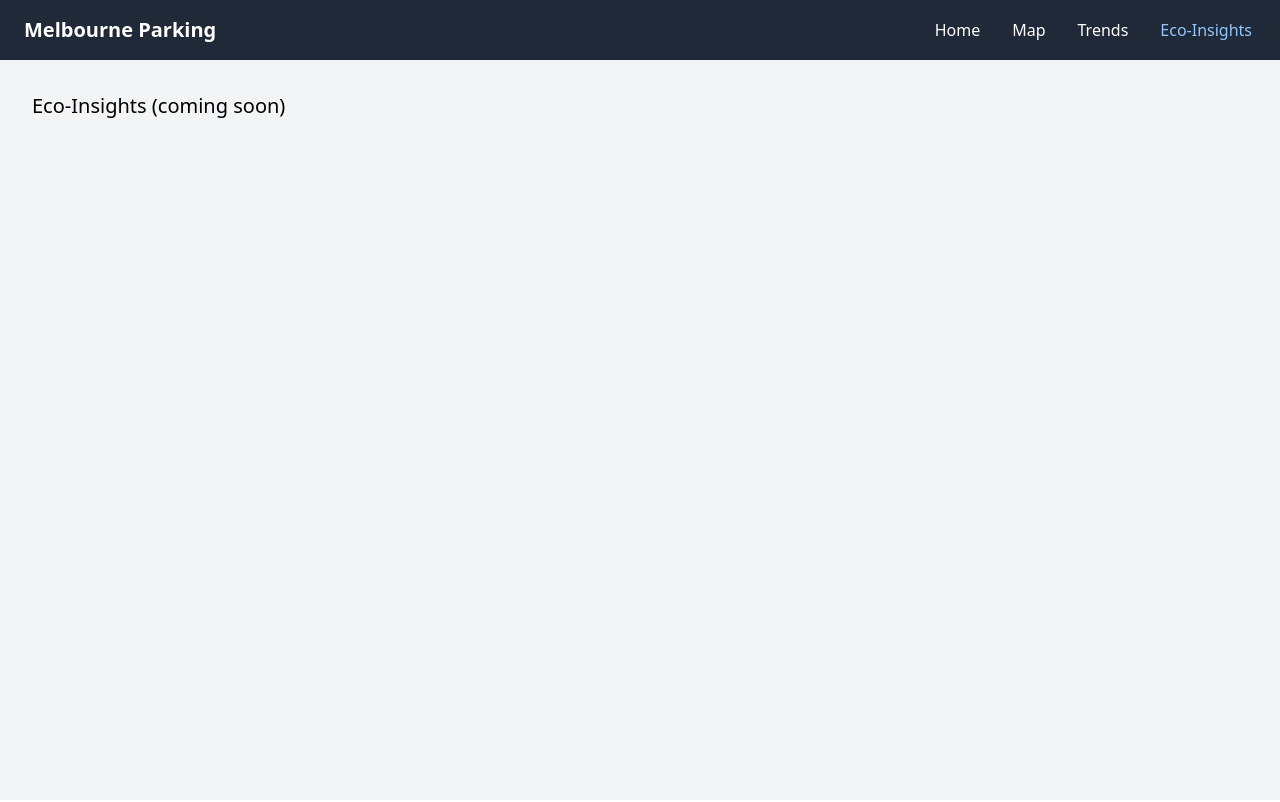
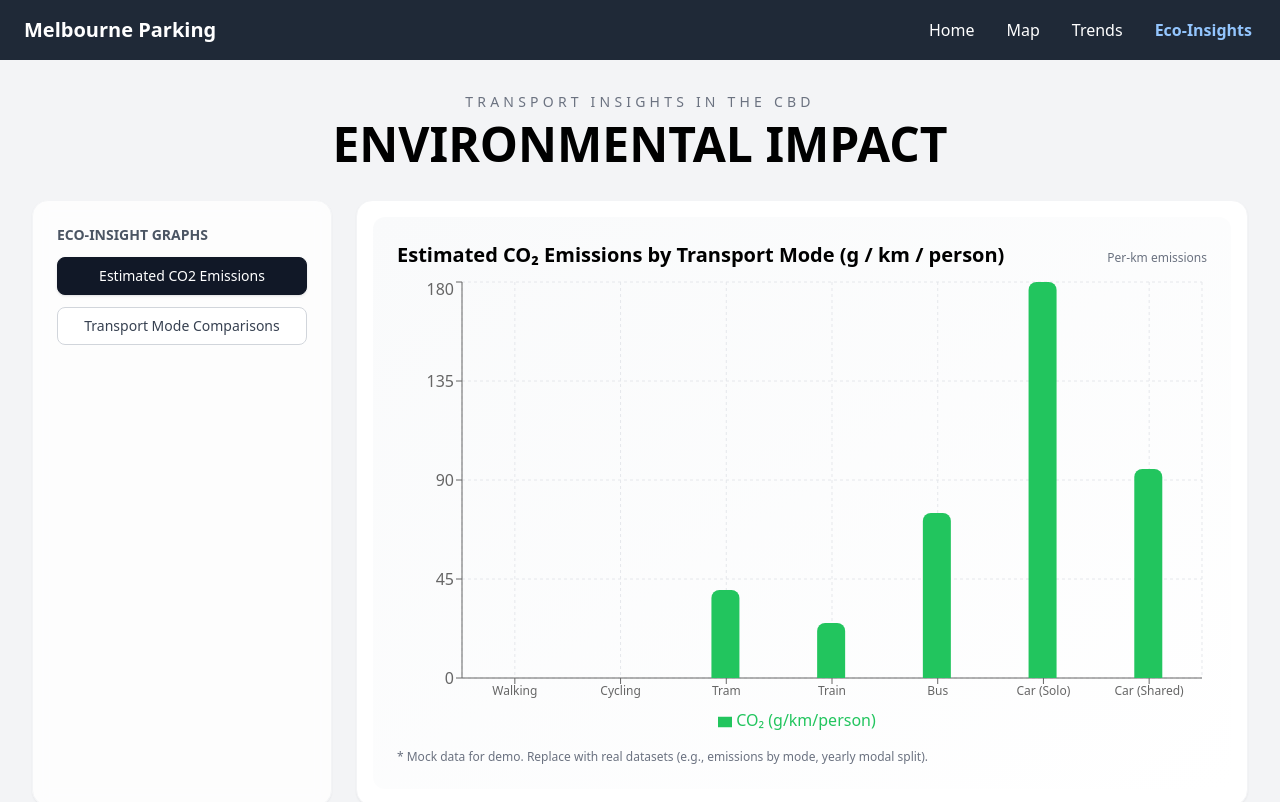
Before and after one commit to Morerer/FIT5120-TP31, a React (Vite) app in the folder frontend/: page /eco-insights in a window 1280 px wide. Shown: the top 802 px of the page. Built offline with nearby package versions, Linux system fonts and the light colour scheme.

Commit message:
The Eco-Insight page has been implemented, with only the import of actual data remaining.

```diff
--- a/frontend/src/App.jsx
+++ b/frontend/src/App.jsx
@@ -5,9 +5,8 @@ import Navbar from './components/navbar.jsx';
 import HomePage from './pages/HomePage.jsx';
 import MapPage from './pages/MapPage.jsx';
 import TrendsPage from './pages/TrendsPage.jsx';
+import EcoInsightsPage from './pages/EcoInsightsPage.jsx';
 
-// 占位：后续有独立页面时再替换为 import
-const EcoInsightsPage = () => <div className="p-8 text-xl">Eco-Insights (coming soon)</div>;
 const NotFound = () => <div className="p-8 text-xl">404 Not Found</div>;
 
 export default function App() {
@@ -18,7 +17,7 @@ export default function App() {
         <Route path="/" element={<HomePage />} />
         <Route path="/map" element={<MapPage />} />
         <Route path="/trends" element={<TrendsPage />} />
-        <Route path="/eco-insights" element={<EcoInsightsPage />} />
+        <Route path="/eco-insights" element={<EcoInsightsPage />} /> {/* New Page */}
         <Route path="*" element={<NotFound />} />
       </Routes>
     </div>
--- a/frontend/src/components/navbar.jsx
+++ b/frontend/src/components/navbar.jsx
@@ -4,24 +4,36 @@ import { NavLink } from 'react-router-dom';
 
 export default function Navbar() {
   const linkClass = ({ isActive }) =>
-    `px-1 hover:text-blue-400 ${isActive ? 'text-blue-300' : ''}`;
+    `px-1 transition-colors duration-200 hover:text-blue-400 ${
+      isActive ? 'text-blue-300 font-semibold' : ''
+    }`;
 
   return (
     <NavigationMenu.Root className="relative flex justify-between items-center bg-gray-800 text-white px-6 py-4">
+      {/* Logo / Title */}
       <div className="text-xl font-bold">Melbourne Parking</div>
 
+      {/* Navigation Links */}
       <NavigationMenu.List className="flex gap-6 items-center">
         <NavigationMenu.Item>
-          <NavLink to="/" className={linkClass}>Home</NavLink>
+          <NavLink to="/" end className={linkClass}>
+            Home
+          </NavLink>
         </NavigationMenu.Item>
         <NavigationMenu.Item>
-          <NavLink to="/map" className={linkClass}>Map</NavLink>
+          <NavLink to="/map" className={linkClass}>
+            Map
+          </NavLink>
         </NavigationMenu.Item>
         <NavigationMenu.Item>
-          <NavLink to="/trends" className={linkClass}>Trends</NavLink>
+          <NavLink to="/trends" className={linkClass}>
+            Trends
+          </NavLink>
         </NavigationMenu.Item>
         <NavigationMenu.Item>
-          <NavLink to="/eco-insights" className={linkClass}>Eco-Insights</NavLink>
+          <NavLink to="/eco-insights" className={linkClass}>
+            Eco-Insights
+          </NavLink>
         </NavigationMenu.Item>
       </NavigationMenu.List>
     </NavigationMenu.Root>
--- /dev/null
+++ b/frontend/src/pages/EcoInsightsPage.jsx
@@ -0,0 +1,128 @@
+import { useState, useMemo } from 'react';
+import {
+  BarChart, Bar,
+  LineChart, Line,
+  XAxis, YAxis, CartesianGrid, Tooltip, Legend,
+  ResponsiveContainer
+} from 'recharts';
+
+/** —— Mock data (can be replaced with API later) —— */
+// Unit emissions from different modes of transport（g CO2 / km / 人）
+const emissionPerKm = [
+  { mode: 'Walking',     co2: 0   },
+  { mode: 'Cycling',     co2: 0   },
+  { mode: 'Tram',        co2: 40  },
+  { mode: 'Train',       co2: 25  },
+  { mode: 'Bus',         co2: 75  },
+  { mode: 'Car (Solo)',  co2: 180 },
+  { mode: 'Car (Shared)',co2: 95  },
+];
+
+// 2014–2024 Percentage of travel by mode — sample data
+const modalShare = [
+  { year: '2014', walk: 8,  bike: 3,  tram: 18, train: 22, bus: 14, car: 35 },
+  { year: '2016', walk: 9,  bike: 4,  tram: 19, train: 22, bus: 13, car: 33 },
+  { year: '2018', walk: 10, bike: 5,  tram: 19, train: 23, bus: 12, car: 31 },
+  { year: '2020', walk: 11, bike: 6,  tram: 18, train: 22, bus: 12, car: 31 },
+  { year: '2022', walk: 10, bike: 7,  tram: 18, train: 23, bus: 12, car: 30 },
+  { year: '2024', walk: 11, bike: 8,  tram: 18, train: 24, bus: 12, car: 27 },
+];
+
+const TABS = [
+  { key: 'co2',  label: 'Estimated CO2 Emissions' },
+  { key: 'mode', label: 'Transport Mode Comparisons' },
+];
+
+export default function EcoInsightsPage() {
+  const [active, setActive] = useState('co2');
+
+  const title = useMemo(() => (
+    active === 'co2'
+      ? 'Estimated CO₂ Emissions by Transport Mode (g / km / person)'
+      : 'Transport Mode Share in the CBD (%)'
+  ), [active]);
+
+  return (
+    <div className="px-4 md:px-8 py-8 bg-gray-100 min-h-[calc(100vh-64px)]">
+      <h2 className="text-center text-sm tracking-[0.3em] text-gray-500">
+        TRANSPORT INSIGHTS IN THE CBD
+      </h2>
+      <h1 className="text-center text-3xl md:text-5xl font-bold mt-2">
+        ENVIRONMENTAL IMPACT
+      </h1>
+
+      <div className="mt-8 grid grid-cols-1 md:grid-cols-[300px,1fr] gap-6">
+        {/* Left side: Button panel */}
+        <aside className="bg-white/80 backdrop-blur rounded-2xl shadow-sm p-4 md:p-6 border border-gray-100">
+          <h3 className="text-sm font-semibold text-gray-600 mb-3">ECO-INSIGHT GRAPHS</h3>
+          <div className="flex md:block gap-3 md:gap-0">
+            {TABS.map(tab => (
+              <button
+                key={tab.key}
+                onClick={() => setActive(tab.key)}
+                className={[
+                  "w-full md:mb-3 px-4 py-2 rounded-lg border text-sm transition",
+                  active === tab.key
+                    ? "bg-gray-900 text-white border-gray-900 shadow"
+                    : "bg-white hover:bg-gray-50 border-gray-300 text-gray-700"
+                ].join(' ')}
+              >
+                {tab.label}
+              </button>
+            ))}
+          </div>
+        </aside>
+
+        {/* Right side: Chart area */}
+        <section className="bg-white rounded-2xl shadow-sm border border-gray-100 p-2 md:p-4">
+          <div className="rounded-xl bg-gradient-to-br from-gray-50 to-white p-4 md:p-6">
+            <div className="flex items-baseline justify-between mb-2">
+              <h4 className="text-lg md:text-xl font-semibold">{title}</h4>
+              <span className="text-xs text-gray-500">
+                {active === 'co2' ? 'Per-km emissions' : '2014–2024'}
+              </span>
+            </div>
+
+            <div className="h-[380px] md:h-[460px]">
+              <ResponsiveContainer width="100%" height="100%">
+                {active === 'co2' ? (
+                  <BarChart data={emissionPerKm} barSize={28}>
+                    <CartesianGrid strokeDasharray="3 3" stroke="#e5e7eb" />
+                    <XAxis dataKey="mode" tick={{ fontSize: 12 }} interval={0} />
+                    <YAxis />
+                    <Tooltip />
+                    <Legend />
+                    <Bar
+                      dataKey="co2"
+                      name="CO₂ (g/km/person)"
+                      radius={[8, 8, 0, 0]}
+                      fill="#22c55e"
+                    />
+                  </BarChart>
+                ) : (
+                  <LineChart data={modalShare}>
+                    <CartesianGrid strokeDasharray="3 3" stroke="#e5e7eb" />
+                    <XAxis dataKey="year" />
+                    <YAxis />
+                    <Tooltip />
+                    <Legend />
+                    <Line type="monotone" dataKey="walk" name="Walking" stroke="#0ea5e9" strokeWidth={2} dot={false}/>
+                    <Line type="monotone" dataKey="bike" name="Cycling" stroke="#10b981" strokeWidth={2} dot={false}/>
+                    <Line type="monotone" dataKey="tram" name="Tram" stroke="#6366f1" strokeWidth={2} dot={false}/>
+                    <Line type="monotone" dataKey="train" name="Train" stroke="#3b82f6" strokeWidth={2} dot={false}/>
+                    <Line type="monotone" dataKey="bus"  name="Bus"  stroke="#f59e0b" strokeWidth={2} dot={false}/>
+                    <Line type="monotone" dataKey="car"  name="Car"  stroke="#ef4444" strokeWidth={2} dot={false}/>
+                  </LineChart>
+                )}
+              </ResponsiveContainer>
+            </div>
+
+            <p className="text-xs text-gray-500 mt-3">
+              * Mock data for demo. Replace with real datasets (e.g., emissions by mode, yearly modal split).
+            </p>
+          </div>
+        </section>
+      </div>
+    </div>
+  );
+}
```
